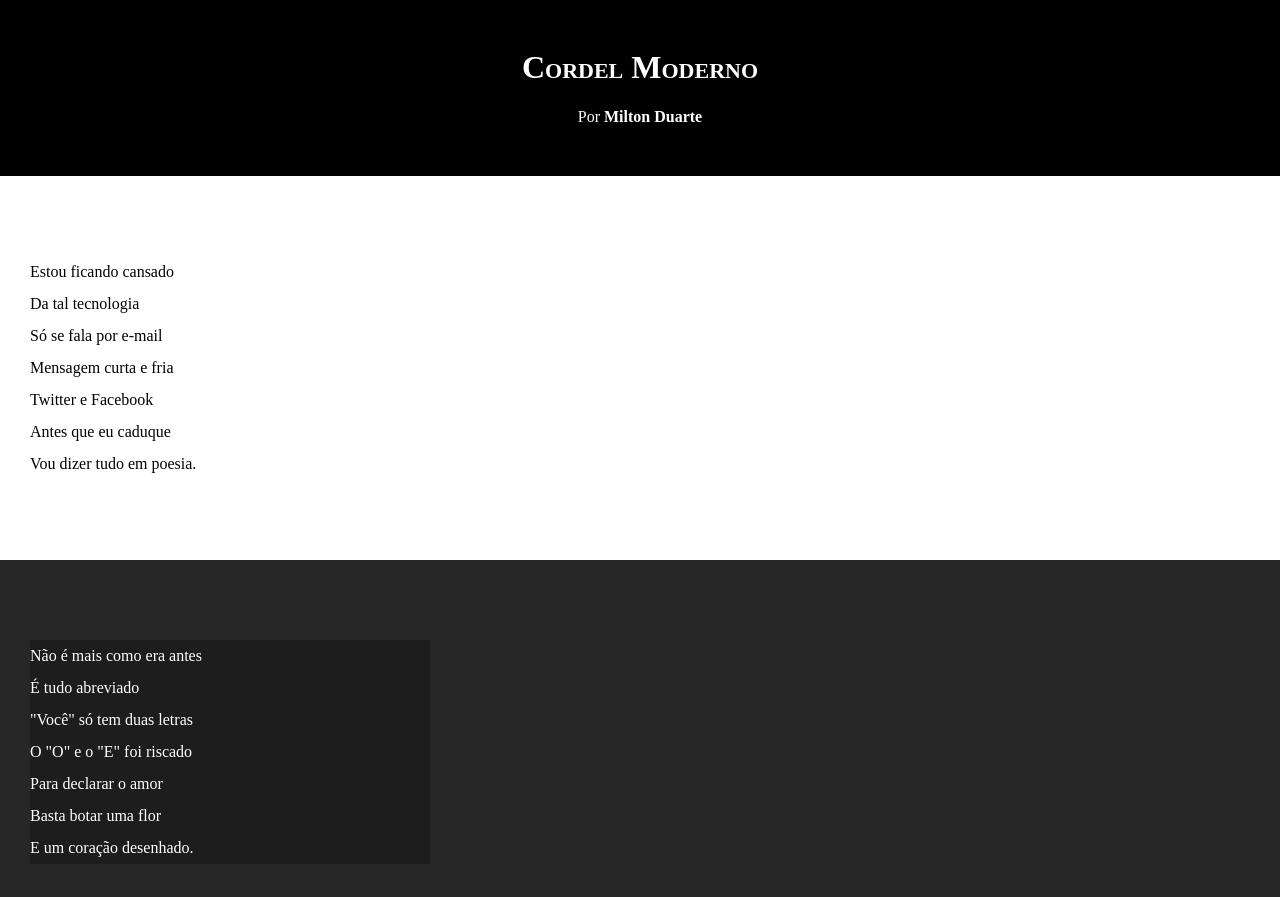
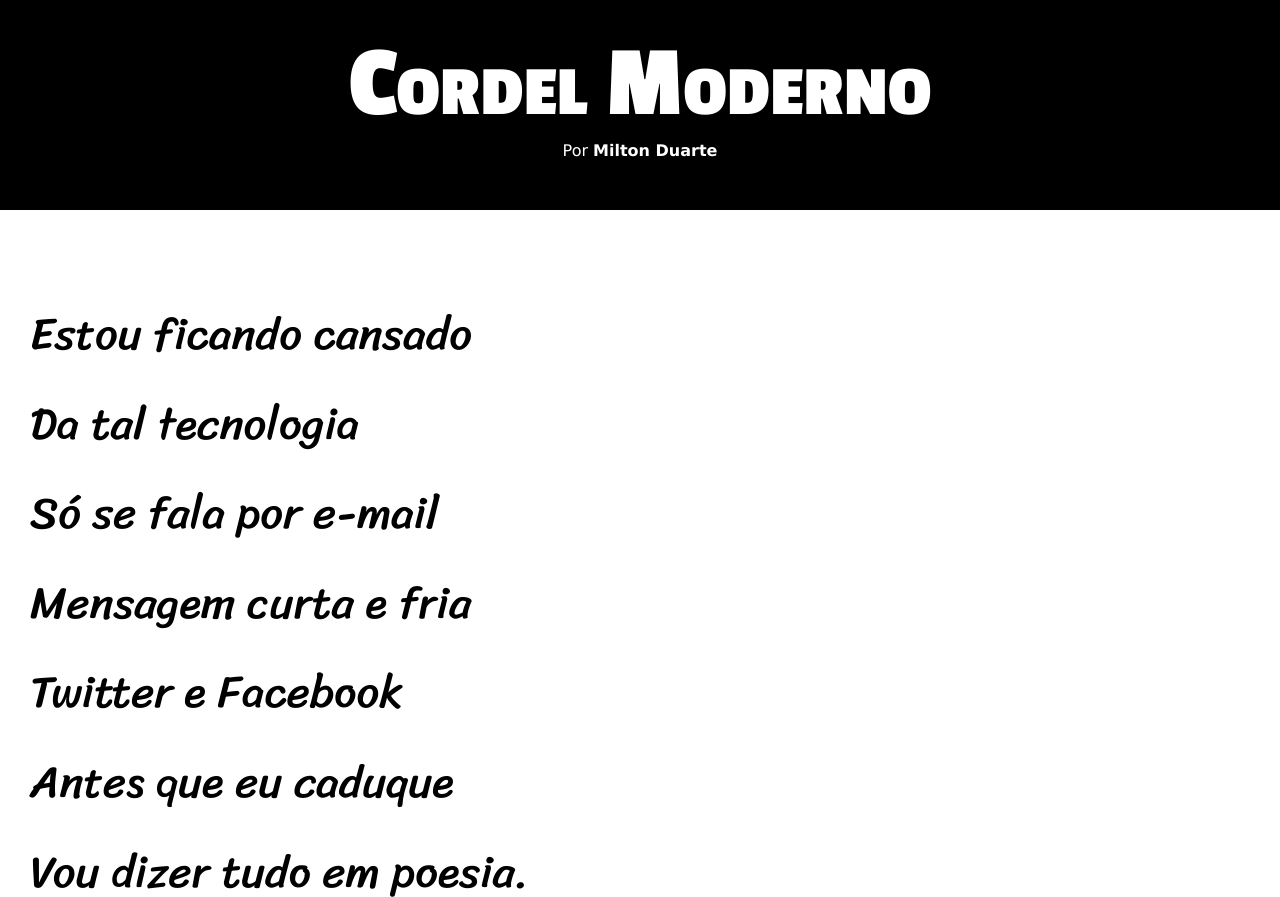
Before and after one commit to icaroGyn/html-css, a plain HTML site: page Desafios/d005/index.html in a window 1280 px wide. Shown: the top 897 px of the page. Drawn offline with Linux system fonts and the light colour scheme.

Commit message:
atualização de estilos desafio cordel moderno

```diff
--- a/Desafios/d005/estilo/style.css
+++ b/Desafios/d005/estilo/style.css
@@ -1,4 +1,17 @@
 @charset "UTF-8"
+
+@import url('https://fonts.googleapis.com/css2?family=Passion+One&display=swap');
+
+@import url('https://fonts.googleapis.com/css2?family=Sriracha&display=swap');
+
+@import url('https://fonts.googleapis.com/css2?family=Passion+One:wght@400;700&display=swap');
+
+
+:root {
+    --fonte1: Verdana, Geneva, Tahoma, sans-serif;
+    --fonte2: 'Passion One', sans-serif;
+    --fonte3:  'Sriracha', cursive;
+}
 
 * {
     margin: 0px;
@@ -11,6 +24,7 @@ html, body {
     margin: 0px;
     padding: 0px;
     margin-top: -11px;
+    font-family: var(--fonte1);
 }
 
 header {
@@ -22,6 +36,8 @@ header {
 header > h1 {
     padding-top: 50px;
     font-variant: small-caps;
+    font-family: var(--fonte2);
+    font-size: 8vw;
 }
 
 header > p {
@@ -43,6 +59,8 @@ section {
     padding-bottom: 10vh;
     line-height: 2em;
     padding-left: 30px;
+    font-family: var(--fonte3);
+    font-size: 3.5vw;
 }
 
 section.normal {
@@ -56,7 +74,8 @@ section.imagem {
 }
 
 section.imagem > p {
-    width: 400px;
+    display: inline-block;
+    padding: 5px;
     background-color: rgba(0, 0, 0, 0.253);
 }
 
```
